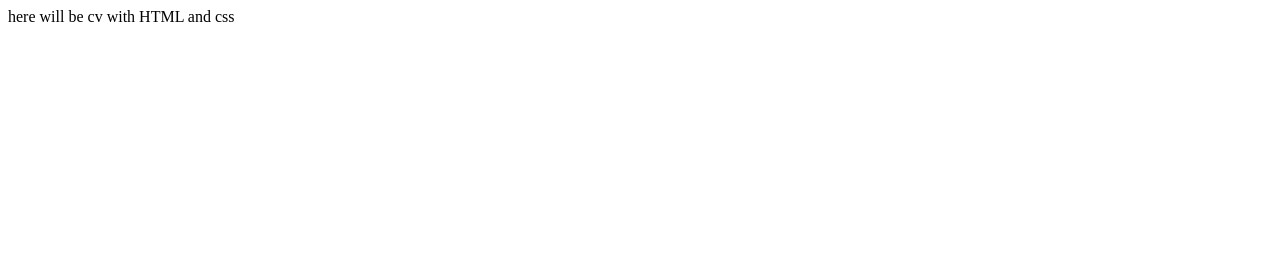
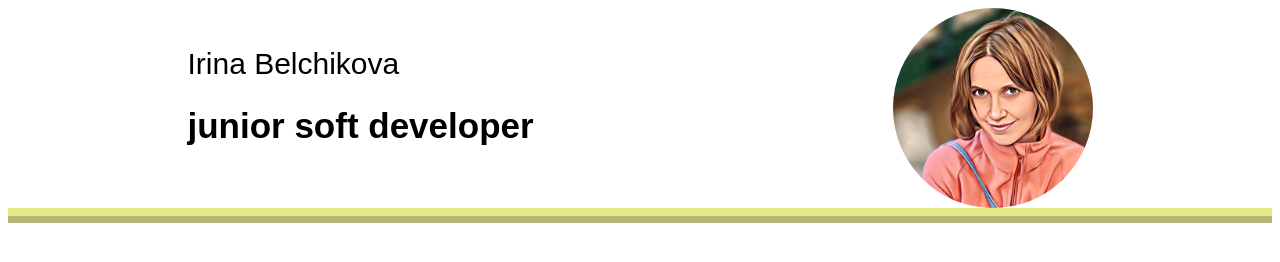
Before and after one commit to Irina-prog/rsschool-cv, a plain HTML site: page index.html in a window 1280 px wide. Drawn offline with Linux system fonts and the light colour scheme.

Commit message:
feat: add header

```diff
--- a/index.html
+++ b/index.html
@@ -1,12 +1,22 @@
 <!DOCTYPE html>
 <html lang="en">
+
 <head>
   <meta charset="UTF-8">
   <meta http-equiv="X-UA-Compatible" content="IE=edge">
   <meta name="viewport" content="width=device-width, initial-scale=1.0">
+  <link rel="stylesheet" href="style.css">
   <title>Document</title>
 </head>
+
 <body>
-  here will be cv with HTML and css
+  <header class="header">
+    <div class="wrapper__header">
+      <h2 class="name">Irina Belchikova</h2>
+      <h1 class="position">junior soft developer</h1>
+    </div>
+    <div class="wrapper__photo"></div>
+  </header>
 </body>
+
 </html>
--- a/style.css
+++ b/style.css
@@ -0,0 +1,48 @@
+html {
+  font-family: Arial, Helvetica, sans-serif;
+  font-size: 10px;
+}
+
+.wrapper {
+  margin-top: 35px;
+  width: 80%;
+  margin-left: auto;
+  margin-right: auto;
+}
+
+.header {
+  display: flex;
+  flex-direction: row;
+  justify-content: space-around;
+  border-bottom: 4mm ridge rgba(211, 220, 50, .6);
+  align-items: center;
+}
+
+.name {
+  margin-top: 0px;
+  font-weight: 100;
+  font-size: 4.5rem;
+}
+
+.wrapper__photo {
+  background-image: url(/rsschool-cv/assets/photo.jpeg);
+  width: 200px;
+  height: 200px;
+  background-size: contain;
+  border-radius: 100%;
+}
+
+.photo {
+  width: 150px;
+  height: 150px;
+}
+
+.name {
+  font-size: 30px;
+  font-weight: normal;
+}
+
+.position {
+  font-size: 35px;
+  font-weight: bold;
+}
```
Also changed, not shown: assets/photo.jpeg (added).
